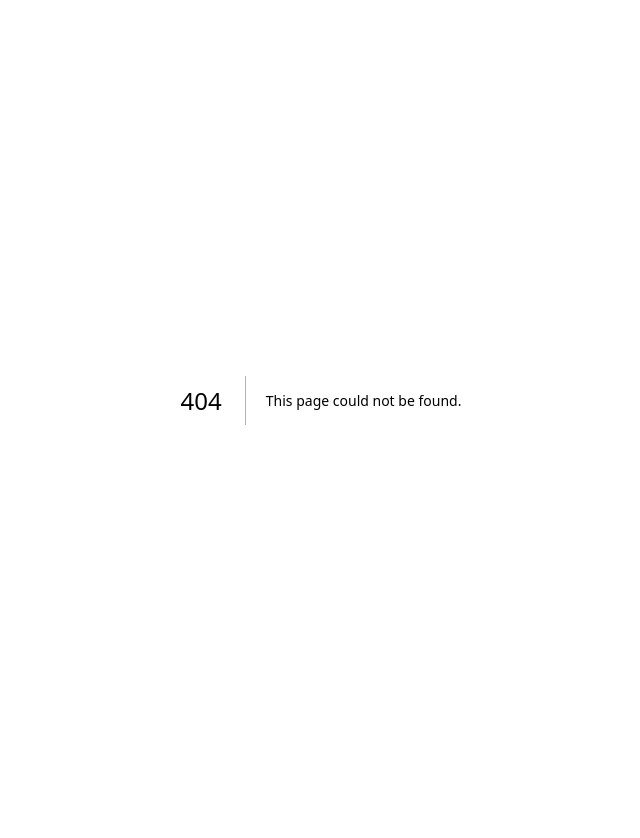
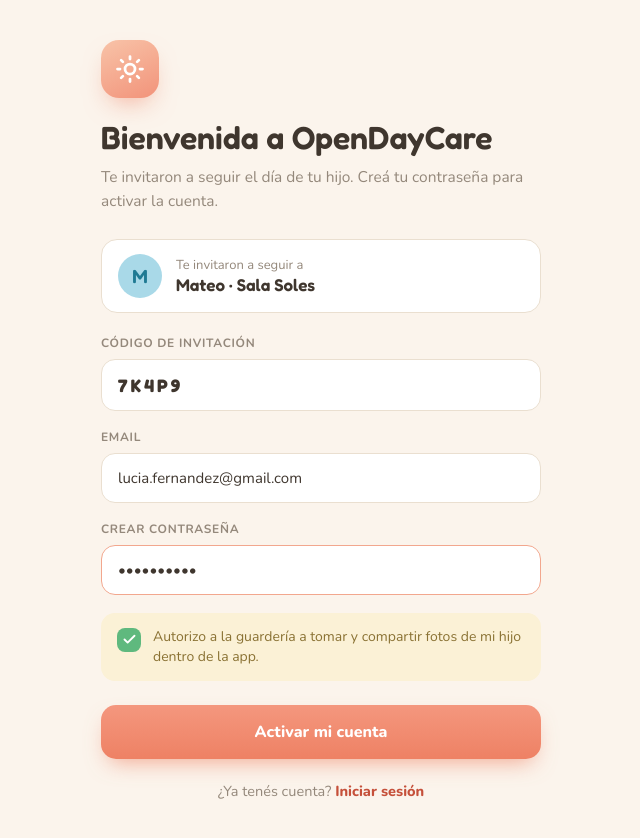
Before and after one commit to rburgos90/open-daycare, a Next.js app: page /activate-account in a window 1280 px wide. Before the commit this address had no page. Shown: the top 838 px of the page, without its empty margins (319-959 px from the left). Before the commit the page ends 800 px from the top, so only its background shows below. Built offline with nearby package versions, Linux system fonts and the light colour scheme.

Commit message:
feat: create login and account activation pages with form fields

```diff
--- a/app/_components/FormField.tsx
+++ b/app/_components/FormField.tsx
@@ -22,7 +22,7 @@
         type={type}
         placeholder={placeholder}
         defaultValue={defaultValue}
-        className={`w-full rounded-[14px] border-[1.5px] bg-white px-4 py-[14px] text-[15px] text-ink ${inputClassName ?? ""}`}
+        className={`w-full rounded-[14px] border-[1.5px] bg-white px-4 py-[14px] text-ink ${inputClassName ?? ""}`}
       />
     </label>
   );
--- /dev/null
+++ b/app/activate-account/page.tsx
@@ -0,0 +1,121 @@
+import type { Metadata } from "next";
+import Link from "next/link";
+import FormField from "../_components/FormField";
+import { invitation } from "../_data/invitation";
+
+export const metadata: Metadata = {
+  title: "Activar cuenta · OpenDayCare",
+};
+
+function SunIcon() {
+  return (
+    <svg
+      width="30"
+      height="30"
+      viewBox="0 0 24 24"
+      fill="none"
+      stroke="#fff"
+      strokeWidth="2.2"
+      strokeLinecap="round"
+      strokeLinejoin="round"
+      aria-hidden="true"
+    >
+      <circle cx="12" cy="12" r="4" />
+      <path d="M12 2v2M12 20v2M4.9 4.9l1.4 1.4M17.7 17.7l1.4 1.4M2 12h2M20 12h2M4.9 19.1l1.4-1.4M17.7 6.3l1.4-1.4" />
+    </svg>
+  );
+}
+
+function CheckIcon() {
+  return (
+    <svg
+      width="15"
+      height="15"
+      viewBox="0 0 24 24"
+      fill="none"
+      stroke="#fff"
+      strokeWidth="3"
+      strokeLinecap="round"
+      strokeLinejoin="round"
+      aria-hidden="true"
+    >
+      <polyline points="20 6 9 17 4 12" />
+    </svg>
+  );
+}
+
+export default function ActivateAccountPage() {
+  return (
+    <div className="flex min-h-screen items-center justify-center bg-auth-bg p-10">
+      <div className="w-full max-w-[440px]">
+        <span className="mb-[22px] flex h-[58px] w-[58px] items-center justify-center rounded-[18px] bg-[linear-gradient(155deg,var(--color-logo-from),var(--color-logo-to))] shadow-[0_12px_26px_-10px_rgb(238_129_100/0.65)]">
+          <SunIcon />
+        </span>
+        <h1 className="mb-2 font-display text-[32px] font-semibold leading-[1.15] text-ink">
+          Bienvenida a OpenDayCare
+        </h1>
+        <p className="mb-[26px] text-[15.5px] leading-[1.55] text-muted-strong">
+          Te invitaron a seguir el día de tu hijo. Creá tu contraseña para
+          activar la cuenta.
+        </p>
+
+        <div className="mb-[22px] flex items-center gap-[14px] rounded-[16px] border-[1.5px] border-[#eadfd0] bg-white px-4 py-[14px]">
+          <span className="flex h-11 w-11 flex-none items-center justify-center rounded-full bg-child-bg font-display text-[19px] font-semibold text-child-fg">
+            {invitation.childInitial}
+          </span>
+          <div>
+            <div className="text-[13px] text-muted-strong">
+              Te invitaron a seguir a
+            </div>
+            <div className="font-display text-[17px] font-semibold text-ink">
+              {invitation.childLabel}
+            </div>
+          </div>
+        </div>
+
+        <FormField
+          label="CÓDIGO DE INVITACIÓN"
+          defaultValue={invitation.code}
+          inputClassName="mb-[18px] border-auth-input-border font-display text-[18px] font-bold tracking-[3px]"
+        />
+        <FormField
+          label="EMAIL"
+          type="email"
+          defaultValue={invitation.email}
+          inputClassName="mb-[18px] border-auth-input-border text-[15px]"
+        />
+        <FormField
+          label="CREAR CONTRASEÑA"
+          type="password"
+          defaultValue={invitation.password}
+          inputClassName="mb-[18px] border-[#f2a78e] text-[15px]"
+        />
+
+        <span
+          aria-disabled="true"
+          className="mb-6 flex items-start gap-3 rounded-[14px] bg-consent-bg px-4 py-[14px]"
+        >
+          <span className="mt-px flex h-6 w-6 flex-none items-center justify-center rounded-[8px] bg-consent-check">
+            <CheckIcon />
+          </span>
+          <span className="text-[14px] leading-[1.45] text-consent-fg">
+            {invitation.consentText}
+          </span>
+        </span>
+
+        <span
+          aria-disabled="true"
+          className="block w-full rounded-[15px] bg-linear-to-b from-cta-from to-cta-to p-[15px] text-center text-base font-extrabold text-white shadow-[0_10px_22px_-8px_rgb(238_129_100/0.7)]"
+        >
+          Activar mi cuenta
+        </span>
+        <p className="mt-[22px] text-center text-[14.5px] text-muted-strong">
+          ¿Ya tenés cuenta?{" "}
+          <Link href="/login" className="font-extrabold text-accent-strong">
+            Iniciar sesión
+          </Link>
+        </p>
+      </div>
+    </div>
+  );
+}
--- /dev/null
+++ b/app/login/page.tsx
@@ -0,0 +1,117 @@
+import type { Metadata } from "next";
+import Link from "next/link";
+import FormField from "../_components/FormField";
+
+export const metadata: Metadata = {
+  title: "Iniciar sesión · OpenDayCare",
+};
+
+function SunIcon() {
+  return (
+    <svg
+      width="26"
+      height="26"
+      viewBox="0 0 24 24"
+      fill="none"
+      stroke="#fff"
+      strokeWidth="2.2"
+      strokeLinecap="round"
+      strokeLinejoin="round"
+      aria-hidden="true"
+    >
+      <circle cx="12" cy="12" r="4" />
+      <path d="M12 2v2M12 20v2M4.9 4.9l1.4 1.4M17.7 17.7l1.4 1.4M2 12h2M20 12h2M4.9 19.1l1.4-1.4M17.7 6.3l1.4-1.4" />
+    </svg>
+  );
+}
+
+export default function LoginPage() {
+  return (
+    <div className="grid min-h-screen grid-cols-[1.05fr_1fr] bg-auth-bg">
+      <div className="relative flex flex-col justify-between overflow-hidden bg-[linear-gradient(155deg,#f6a98e_0%,#f2937a_45%,#ec7e62_100%)] px-[60px] py-[56px] text-white">
+        <span
+          aria-hidden="true"
+          className="absolute -top-[140px] -right-[120px] h-[420px] w-[420px] rounded-full bg-white/12"
+        />
+        <span
+          aria-hidden="true"
+          className="absolute -bottom-[110px] -left-[80px] h-[300px] w-[300px] rounded-full bg-white/10"
+        />
+
+        <div className="relative flex items-center gap-[13px]">
+          <span className="flex h-[46px] w-[46px] items-center justify-center rounded-[14px] bg-white/22">
+            <SunIcon />
+          </span>
+          <span className="font-display text-[21px] font-semibold tracking-[.5px]">
+            OpenDayCare
+          </span>
+        </div>
+
+        <div className="relative">
+          <h1 className="mb-[18px] font-display text-[42px] font-semibold leading-[1.12]">
+            El día de cada niño,
+            <br />
+            compartido con su familia.
+          </h1>
+          <p className="max-w-[430px] text-[17px] leading-[1.6] text-white/92">
+            Publicá momentos, gestioná las salas y mantené a las familias cerca,
+            desde un solo lugar.
+          </p>
+        </div>
+
+        <div className="relative text-[14px] text-white/90">
+          🌿 Guardería Sala Soles
+        </div>
+      </div>
+
+      <div className="flex items-center justify-center p-10">
+        <div className="w-full max-w-[392px]">
+          <h2 className="mb-1.5 font-display text-[30px] font-semibold text-ink">
+            Iniciar sesión
+          </h2>
+          <p className="mb-7 text-[15px] text-muted-strong">
+            Ingresá para ver el día de hoy.
+          </p>
+
+          <FormField
+            label="EMAIL"
+            type="email"
+            placeholder="caro@opendaycare.com"
+            inputClassName="mb-[18px] border-auth-input-border text-[15px]"
+          />
+          <FormField
+            label="CONTRASEÑA"
+            type="password"
+            placeholder="••••••••"
+            inputClassName="mb-[10px] border-auth-input-border text-[15px]"
+          />
+          <div className="mb-5 text-right">
+            <span
+              aria-disabled="true"
+              className="text-[13.5px] font-bold text-accent-strong"
+            >
+              ¿Olvidaste tu contraseña?
+            </span>
+          </div>
+
+          <Link
+            href="/"
+            className="block w-full rounded-[15px] bg-linear-to-b from-cta-from to-cta-to p-[15px] text-center text-base font-extrabold text-white shadow-[0_10px_22px_-8px_rgb(238_129_100/0.7)]"
+          >
+            Iniciar sesión
+          </Link>
+
+          <p className="mt-6 text-center text-[14.5px] text-muted-strong">
+            ¿Te invitó la guardería?{" "}
+            <Link
+              href="/activate-account"
+              className="font-extrabold text-accent-strong"
+            >
+              Activá tu cuenta
+            </Link>
+          </p>
+        </div>
+      </div>
+    </div>
+  );
+}
```
